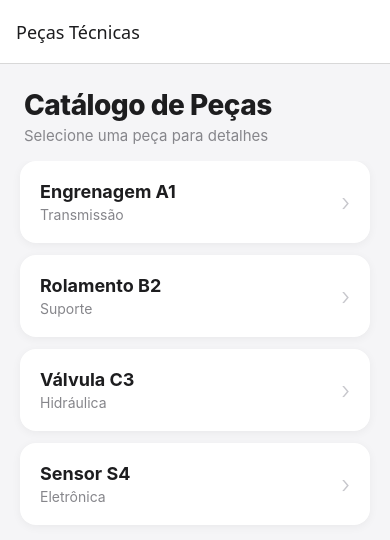
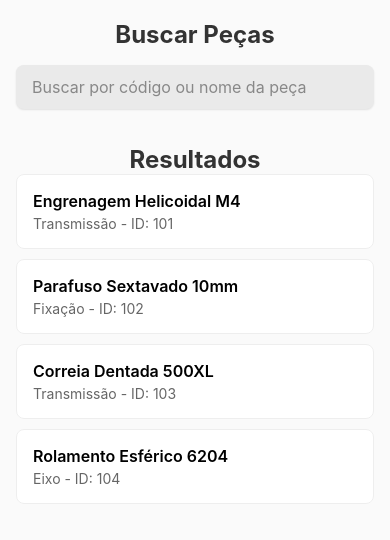
Before and after one commit to mynameisfabricio/Projeto_Final_SENAI, a React Native app: screen / in a window 390 px wide. Shown: the top 540 px of the page. Built offline with nearby package versions, Linux system fonts and the light colour scheme.

Commit message:
feat: Introduce part finder feature with dedicated search bar component and integrate into main app, updating navigation dependencies.

```diff
--- a/App.js
+++ b/App.js
@@ -1,5 +1,15 @@
+import React from 'react';
+import { StatusBar } from 'expo-status-bar';
+import { NavigationContainer } from '@react-navigation/native';
 import AppNavigator from './src/navigation/AppNavigator';
+import PartFinder from './src/components/PartFinder';
+
 
 export default function App() {
-  return <AppNavigator />;
+  return (
+    <>
+      <StatusBar style="auto" />
+      <PartFinder />
+    </>
+  );
 }
--- a/package.json
+++ b/package.json
@@ -9,8 +9,8 @@
     "web": "expo start --web"
   },
   "dependencies": {
-    "@react-navigation/native": "^7.1.31",
-    "@react-navigation/native-stack": "^7.14.2",
+    "@react-navigation/native": "^7.1.33",
+    "@react-navigation/native-stack": "^7.14.4",
     "expo": "^54.0.33",
     "expo-status-bar": "~3.0.9",
     "react": "19.1.0",
--- /dev/null
+++ b/src/components/PartFinder.js
@@ -0,0 +1,82 @@
+import React, {use, useState} from "react";
+import { View, Text, FlatList, SafeAreaView, StyleSheet } from 'react-native';
+import SearchBar from "./SearchBar";
+
+const MOCK_DATA = [
+  { id: '101', nome: 'Engrenagem Helicoidal M4', categoria: 'Transmissão' },
+  { id: '102', nome: 'Parafuso Sextavado 10mm', categoria: 'Fixação' },
+  { id: '103', nome: 'Correia Dentada 500XL', categoria: 'Transmissão' },
+  { id: '104', nome: 'Rolamento Esférico 6204', categoria: 'Eixo' },
+];
+
+export default function PartFinder(){
+
+    const [searchText, setSearchText] = useState('');
+
+    const pecasFiltradas = MOCK_DATA.filter(peca =>
+        peca.nome.toLowerCase().includes(searchText.toLowerCase())
+    );
+
+    return(
+        <SafeAreaView style={styles.safeArea}>
+            <Text style={styles.headerTitle}>Buscar Peças</Text>
+            <SearchBar
+                value={searchText}
+                onChangeText={setSearchText}
+            />
+            <Text style={styles.headerTitle}>Resultados</Text>
+            <FlatList
+                data={pecasFiltradas}
+                keyExtractor={item => item.id}
+                renderItem={({ item }) => (
+                    <View style={styles.itemCard}>
+                        <Text style={styles.itemTitle}>{item.nome}</Text>
+                        <Text style={styles.itemSub}>{item.categoria} - ID: {item.id}</Text>
+                    </View>
+                )}
+                ListEmptyComponent={
+                    <Text style={styles.emptyText}>Nenhuma peça encontrada.</Text>
+                }
+            />
+        </SafeAreaView>
+    )
+
+}
+
+const styles = StyleSheet.create({
+  safeArea: {
+    flex: 1,
+    backgroundColor: '#FAFAFA',
+  },
+  headerTitle: {
+    fontSize: 24,
+    fontWeight: 'bold',
+    textAlign: 'center',
+    marginTop: 20,
+    color: '#333',
+  },
+  itemCard: {
+    backgroundColor: '#FFF',
+    padding: 16,
+    marginHorizontal: 16,
+    marginBottom: 10,
+    borderRadius: 8,
+    borderWidth: 1,
+    borderColor: '#EEE',
+  },
+  itemTitle: {
+    fontSize: 16,
+    fontWeight: '600',
+  },
+  itemSub: {
+    fontSize: 14,
+    color: '#666',
+    marginTop: 4,
+  },
+  emptyText: {
+    textAlign: 'center',
+    marginTop: 20,
+    color: '#888',
+    fontSize: 16,
+  }
+});
--- /dev/null
+++ b/src/components/SearchBar.js
@@ -0,0 +1,41 @@
+import React from "react";
+import {View, TextInput, StyleSheet} from "react-native";
+
+const SearchBar = ({value, onChangeText, placeholder}) => {
+    return(
+        <View style={styles.container}>
+            <TextInput
+                value={value}
+                onChangeText={onChangeText}
+                placeholder={placeholder || "Buscar por código ou nome da peça"}
+                placeholderTextColor="#888"
+                autoCapitalize="none"
+                autoCorrect={false}
+                clearButtonMode="while-editing"
+                style={styles.input}
+            />
+        </View>
+    )
+}
+
+const styles = StyleSheet.create({
+  container: {
+    backgroundColor: '#EAEAEA',
+    borderRadius: 8,
+    paddingHorizontal: 16,
+    paddingVertical: 12,
+    marginVertical: 16,
+    marginHorizontal: 16,
+    shadowColor: '#000',
+    shadowOffset: { width: 0, height: 1 },
+    shadowOpacity: 0.1,
+    shadowRadius: 2,
+    elevation: 2,
+  },
+  input: {
+    fontSize: 16,
+    color: '#333',
+  },
+});
+
+export default SearchBar;
```
Also changed, not shown: 1 other file (tests, documents, lock files or other folders).
